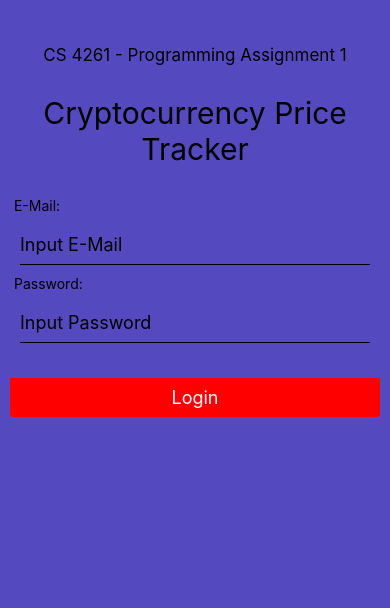
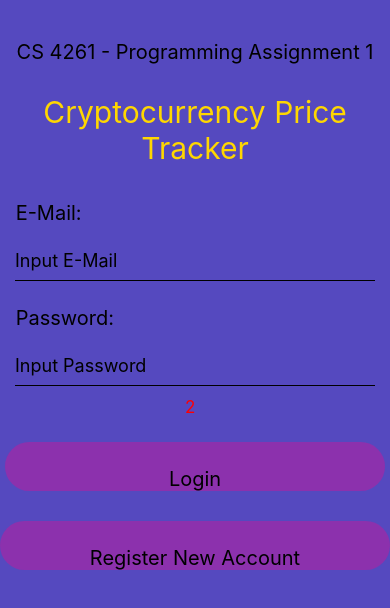
Before and after one commit to A-Novokshanov/MAS-Undefined, a React Native app: screen / in a window 390 px wide. Shown: the top 608 px of the page. Built offline with nearby package versions, Linux system fonts and the light colour scheme.

Commit message:
Firebase Auth WIP

```diff
--- a/App.js
+++ b/App.js
@@ -36,14 +36,8 @@ export default function App() {
           headerShown: false
           }}
         initialRouteName="Login">
-        <Stack.Screen
-            name="Login Page"
-            component={LoginPage}
-        />
-        <Stack.Screen
-            name="Register"
-            component={RegisterPage}
-        />
+        <Stack.Screen name="Login Page" component={LoginPage}/>
+        <Stack.Screen name="Register Page" component={RegisterPage} />
       </Stack.Navigator>
     </NavigationContainer>
   );
--- a/package.json
+++ b/package.json
@@ -11,6 +11,7 @@
     "postinstall": "rn-nodeify --install fs,dgram,process,path,console --hack"
   },
   "dependencies": {
+    "@react-native-firebase/app": "^14.2.3",
     "@react-navigation/native": "^6.0.6",
     "@react-navigation/native-stack": "^6.2.5",
     "@react-navigation/stack": "^6.0.11",
--- a/src/Screens/LoginPage.js
+++ b/src/Screens/LoginPage.js
@@ -1,15 +1,19 @@
 import React from 'react';
+import * as firebase from '@firebase/app'
+import { getAuth, signInWithEmailAndPassword } from '@firebase/auth'
 import {Text, View} from 'react-native';
 import { Formik } from 'formik';
 import styles from '../Style/Styles.styles';
 import { Button } from 'react-native-elements/dist/buttons/Button';
 import { Input } from 'react-native-elements/dist/input/Input';
+import { TouchableOpacity } from 'react-native-gesture-handler';
 
 export default function LoginPage () {
 
     function submitLogin(email, password) {
         console.log(email + " " + password)
-        firebase.default.auth().signInWithEmailAndPassword(email, password).catch(error => this.setState({errorMessage: error.message}))
+        const auth = getAuth();
+        signInWithEmailAndPassword(email, password)
     }
     return (
         <View style={styles.app}>
@@ -18,32 +22,45 @@ export default function LoginPage () {
             <Text style={styles.title}>Cryptocurrency Price Tracker</Text>
             </View>
         <Formik initialValues =
-            {{title: 'Login'}}
-            onSubmit = {values => submitLogin(values.email, values.password)}
+            {{title: 'Login',
+            email: '',
+            password: '',
+            error: '2'
+            }}
+            onSubmit = {values => submitLogin(values.email, values.password).catch(error => setFieldValue('error', error.message))}
         >
             {({handleChange, handleBlur, handleSubmit, values}) => (
             <View style={styles.container}>
-                <Text> E-Mail: </Text>
+                <Text style={styles.container}> E-Mail: </Text>
                 <Input
                     placeholder="Input E-Mail"
-                    onChangeText={handleChange('E-Mail')}
-                    onBlur={handleBlur('E-Mail')}
+                    onChangeText={handleChange('email')}
+                    onBlur={handleBlur('email')}
                     value={values.email}
                     style={styles.input}
                 />
-                <Text> Password: </Text>
+                <Text style={styles.container}> Password: </Text>
                 <Input
                     placeholder="Input Password"
-                    onChangeText={handleChange('Password')}
-                    onBlur={handleBlur('Password')}
+                    onChangeText={handleChange('password')}
+                    onBlur={handleBlur('password')}
                     value={values.password}
                     style={styles.input}
                 />
-                <Button title="Login" onPress={handleSubmit} style={styles.button} />
+                <Text style={styles.error}>{values.error}  </Text>
+                <TouchableOpacity
+                style={styles.button}
+                onPress={handleSubmit}>
+                <Text style={styles.generic}> Login </Text>
+                </TouchableOpacity>
             </View>
         )}
         </Formik>
-
+        <TouchableOpacity
+                style={styles.button}
+                onPress={() => this.props.navigation.navigate("Register")}>
+                <Text style={styles.generic}> Register New Account </Text>
+                </TouchableOpacity>
         </View>
     )
 }
--- a/src/Style/Styles.styles.js
+++ b/src/Style/Styles.styles.js
@@ -7,28 +7,46 @@ export default StyleSheet.create({
     },
     container: {
         marginTop: 10,
-        padding: 10
+        padding: 5,
+        fontSize: 20
     },
     title: {
         marginTop: 30,
         fontSize: 30,
         fontWeight: "400",
+        color: '#FFD700',
         textAlign: "center"
     },
     generic: {
         marginTop: 25,
-        fontSize: 17,
+        fontSize: 20,
         fontWeight: "400",
         textAlign: "center"
     },
     input: {
         marginTop: 10
     },
+    buttonText: {
+        marginTop: 15,
+        fontSize: 20,
+        fontWeight: "400",
+        textAlign: "center"
+    },
     button: {
         marginTop: 25,
         fontSize: 17,
-        backgroundColor: 'red',
+        backgroundColor: '#8c31ad',
+        borderColor: '#8c31ad',
         fontWeight: "400",
-        textAlign: "center"
+        textAlign: "left",
+        justifyContent: 'center',
+        borderRadius: 50
+    },
+    error: {
+        marginTop: 1,
+        fontSize: 17,
+        fontWeight: "400",
+        textAlign: "center",
+        color: 'red'
     }
 })
```
Also changed, not shown: 1 other file (tests, documents, lock files or other folders).
